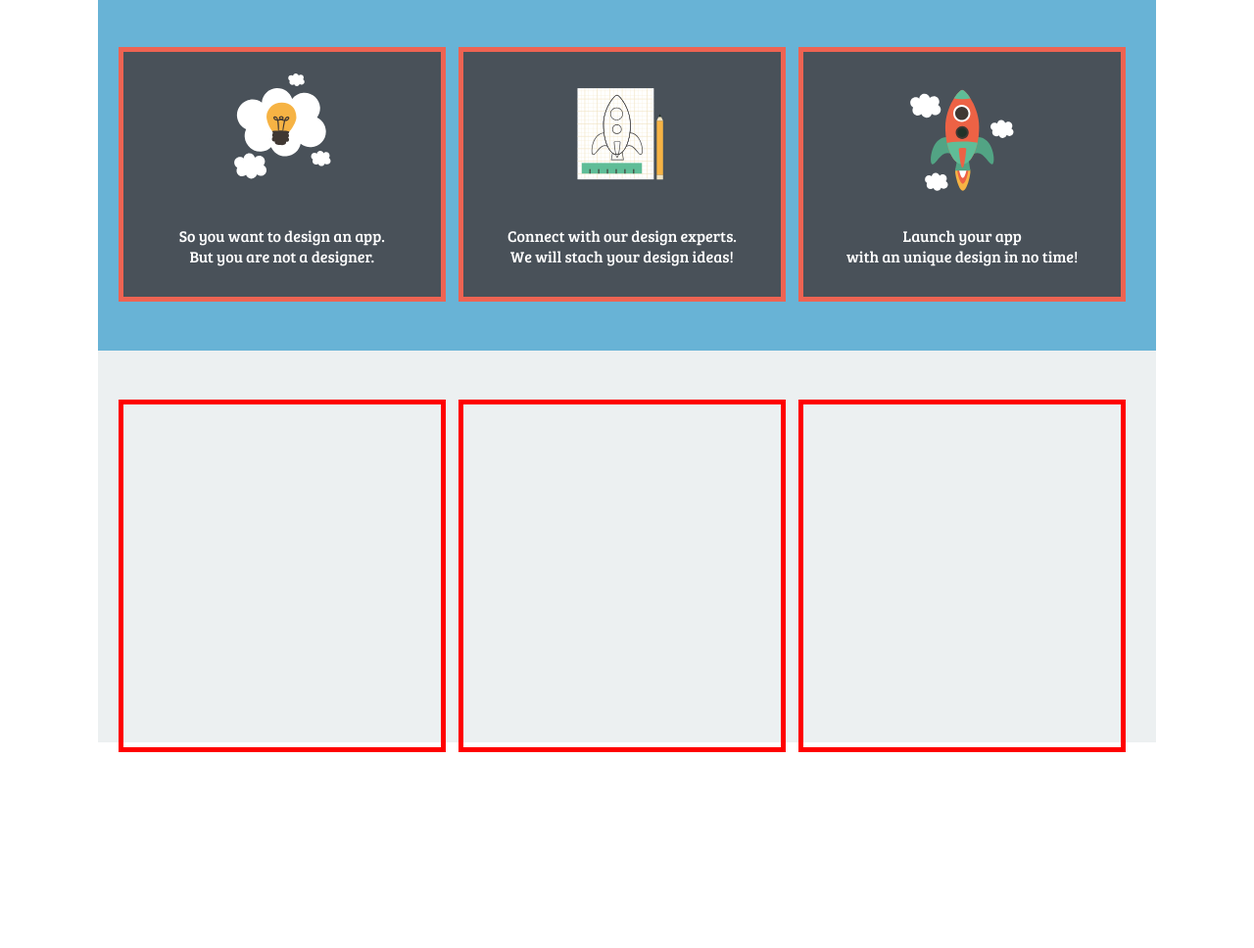
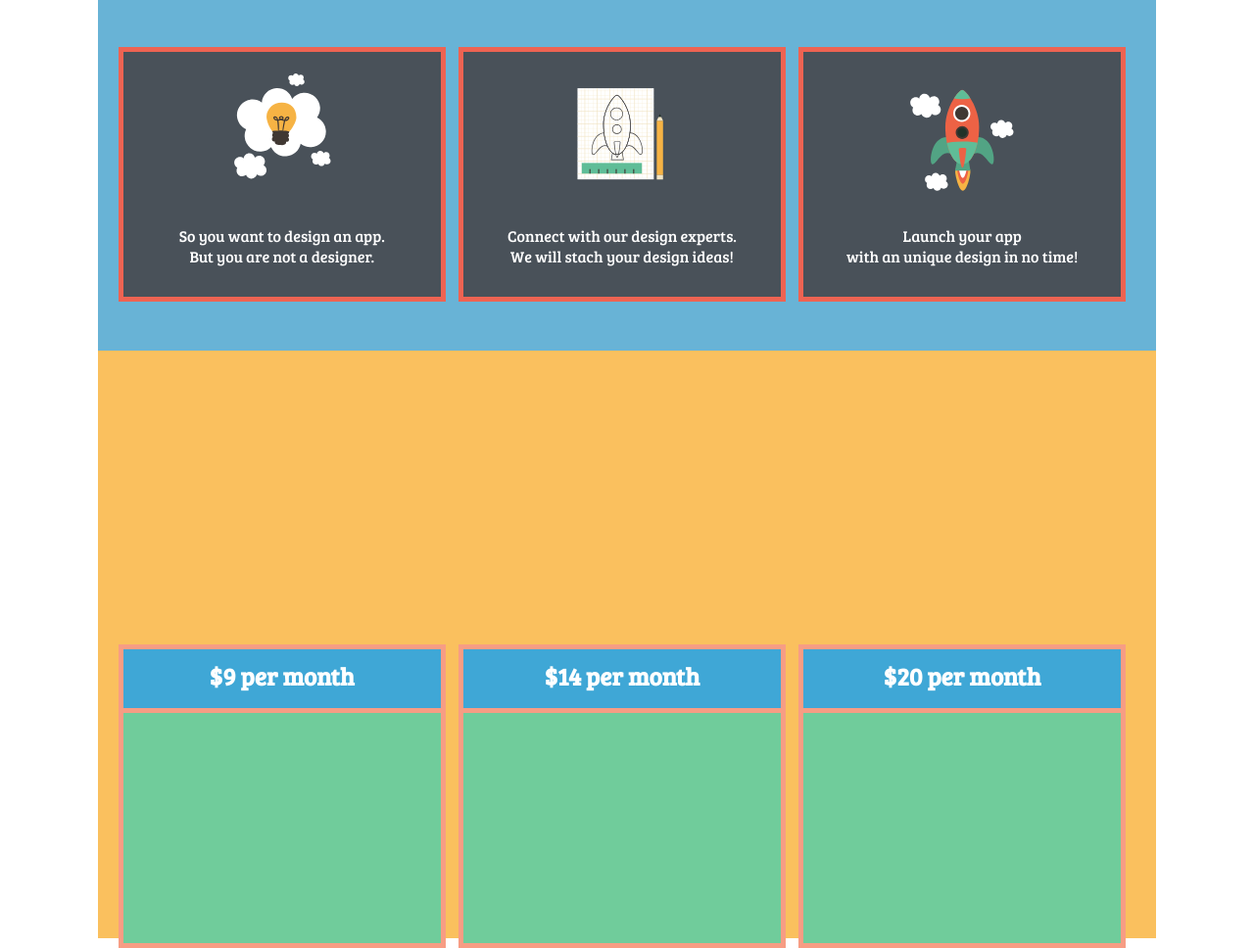
Before and after one commit to Hyunsoo-Choi/mountain, a plain HTML site: page index.html in a window 1280 px wide. Shown: the part 972-1940 px from the top of the page at 98% size. Before the commit the page ends 1744 px from the top, so only its background shows below. Drawn offline with Linux system fonts and the light colour scheme.

Commit message:
added price boxes

```diff
--- a/index.html
+++ b/index.html
@@ -68,18 +68,23 @@
 
     <div class="pricing">
       <div class="price-box">
+          <p>
 
-
+        <div class="price">
+          <h3>$9 per month</h3>
+        </div>
       </div>
 
       <div class="price-box">
-
-
+        <div class="price">
+          <h3>$14 per month</h3>
+        </div>
       </div>
 
       <div class="price-box">
-
-
+        <div class="price">
+          <h3>$20 per month</h3>
+        </div>
       </div>
     </section>
 
--- a/stylesheet.css
+++ b/stylesheet.css
@@ -98,7 +98,7 @@ nav a:hover {
   width: 100%;
   text-align: center;
   background-color: rgba(0,0,0,0.1);
-  position: fixed;
+  display: inline-block;
 }
 
 nav ul a {
@@ -143,6 +143,7 @@ section {
   text-align: center;
   padding-bottom: 50px;
   padding-top: 300px;
+  margin-top: -80px;
   background-color: #68B3D6;
 }
 
@@ -216,15 +217,32 @@ section {
 
 .pricing {
   width: 100%;
-  height: 350px;
-  padding-top: 50px;
-  background-color: #ecf0f1;
+  height: 300px;
+  padding-top: 300px;
+  background-color: #FAC05E;
+
 }
 
 .price-box {
   width: 30%;
   height: 100%;
-  border: red solid thick;
   margin-right: 10px;
   display: inline-block;
+  background-color: #70CC9B;
+  border: #F79D84 solid thick;
 }
+
+.price {
+  width: 100%;
+  height: 20%;
+  background-color: #3FA7D6;
+  border-bottom: #F79D84 solid thick;
+}
+
+.price-box h3 {
+  display: inline-block;
+  color: white;
+  font-size: 25px;
+  margin-top: 3%;
+  vertical-align: top;
+}
```
